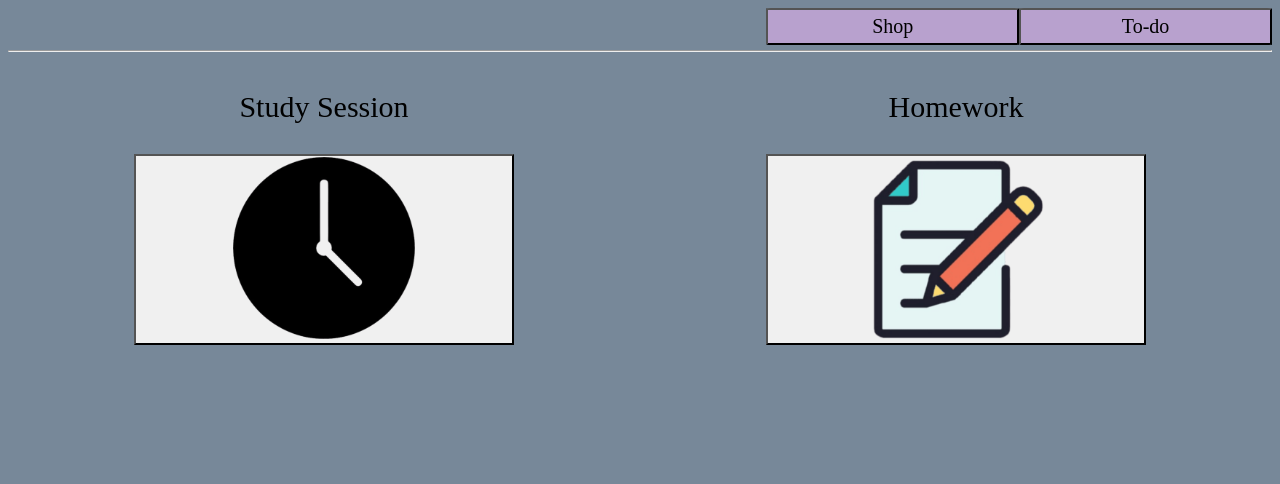
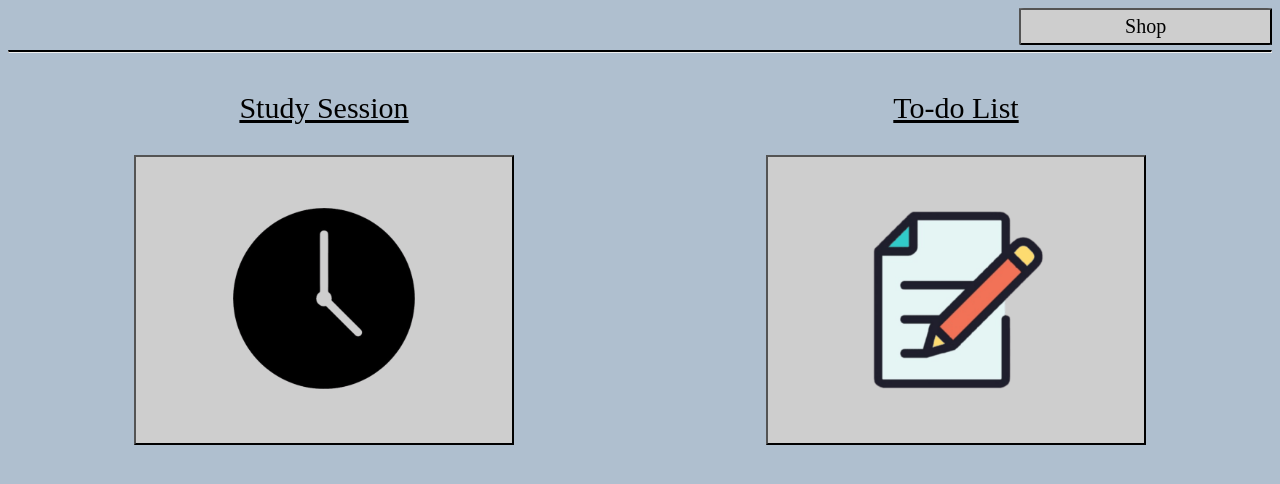
Before and after one commit to anthonytoo2/1012-Term-Project, a plain HTML site: page IndexStu.html in a window 1280 px wide. Drawn offline with Linux system fonts and the light colour scheme.

Commit message:
style changes

```diff
--- a/IndexStu.html
+++ b/IndexStu.html
@@ -11,14 +11,8 @@
         </title>
     </head>
 
-    <body onload="display()">
+    <body>
         <div class = "pageTop">
-            <div class = "points">
-                <p id="displayValue"></p>
-            </div>
-            <div class = "datesPage">
-                <button class="button" onclick="planner()"> To-do</button>
-             </div>
              <div class = "shopPage">
                 <button class="button" onclick="shop()"> Shop </button>
              </div>
@@ -29,9 +23,9 @@
                     <button class="taskSelect" onclick="timer()"><img src = "timer.png" alt = timer> </button>
                 </div>
 
-                <div class = "homework">
-                <p class = "indexChoice">Homework</p>
-                <button class="taskSelect" onclick="homework()"><img src = "paper.png" alt = homework> </button>
+                <div class = "tdList">
+                <p class = "indexChoice"> To-do List </p>
+                <button class="taskSelect" onclick="planner()"><img src = "paper.png" alt = homework> </button>
                 </div>
     </body>
 </html>
--- a/TermProject.js
+++ b/TermProject.js
@@ -33,16 +33,16 @@ function setBuddy(){
 //this will update a point variable for the reward page, with a button that says Home
 
 //this exists outside the block so that it doesn't reset to 0 each time the pointVariable function is called
-var reward = 0;
+// var reward = 0;
 
-function pointVariable(){
-    const button = document.getElementById('rewardButton');
-        rewardButton.addEventListener('click',function(){
-        reward += 5;
-        sessionStorage.setItem('userRewards', reward);
-        location.replace("IndexStu.html");
-        })
-    }
+// function pointVariable(){
+//     const button = document.getElementById('rewardButton');
+//         rewardButton.addEventListener('click',function(){
+//         reward += 5;
+//         sessionStorage.setItem('userRewards', reward);
+//         location.replace("IndexStu.html");
+//         })
+//     }
 
 function display(){
         document.getElementById("displayValue").innerHTML = output;
@@ -82,4 +82,4 @@ function studyVideo(){
   });
 }
 
-export{setBuddy}
+// export{setBuddy}
--- a/style.css
+++ b/style.css
@@ -7,12 +7,15 @@
 }
 
 body{
-  background-color: lightslategray;
+  background-color: rgb(175, 191, 207);
+}
+
+hr{
+  border-top: 2px solid black;
 }
 
 .pageTop{
   width: 100%;
-
   padding-bottom: 2.7%;
 }
 .shopPage{
@@ -40,7 +43,7 @@ body{
   padding-bottom:2%;
   width:100%;
   font-size: 20px;
-  background-color:rgb(184, 161, 206);
+  background-color:rgb(206, 206, 206);
   font-family:'Times New Roman', Times, serif;
   border-radius:2%; /* 2px for a slightly rounded corner */
 }
@@ -50,7 +53,7 @@ body{
   padding-bottom:2%;
   width:100%;
   font-size: 20px;
-  background-color:rgb(184, 161, 206);
+  background-color:rgb(206, 206, 206);
   font-family:'Times New Roman', Times, serif;
   border-radius:2%; /* 2px for a slightly rounded corner */
 }
@@ -68,25 +71,28 @@ body{
 .indexChoice{
   font-size: 30px;
   text-align: center;
+  text-decoration-line: underline;
 }
 
-.homework{
+.tdList{
   width: 50%;
   float: right;
   text-align: center;
 }
 
 .taskSelect img{
-  background-color: rgb(240, 240, 240);
+  background-color:rgb(206, 206, 206);
   border:none;
 }
 
 .taskSelect{
   width:60%;
-  background-color: rgb(240, 240, 240);
+  padding-top:8%;
+  padding-bottom:8%;
+  background-color:rgb(206, 206, 206);
 }
 
-.homework img{
+.tdList img{
   height: 50%;
   width: 50%;
 }
```
Also changed, not shown: Index.html (renamed from StuBuddySelect.html, +3 -0 lines).
